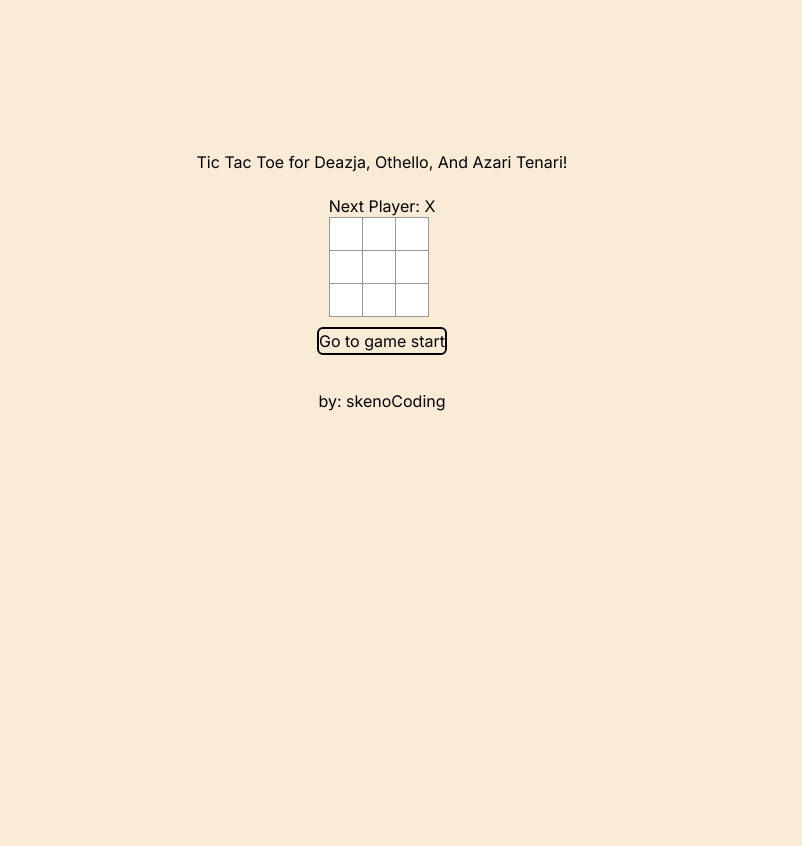
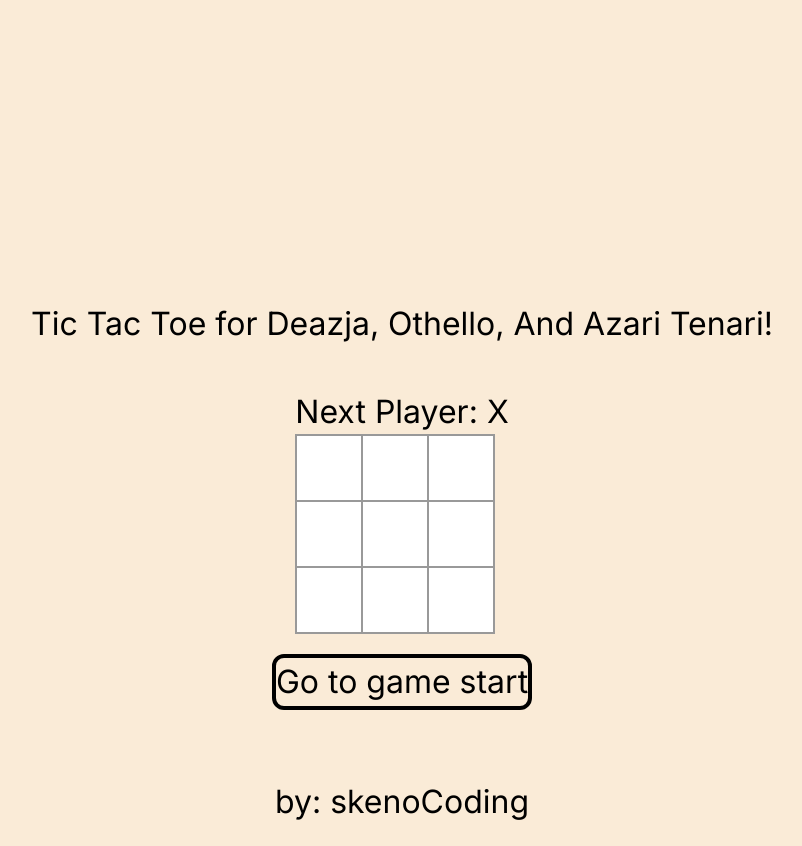
Before and after one commit to skno27/React-TicTacToe, a Next.js app: page / in a window 1280 px wide. Shown: the whole page, without its empty margins (258-1060 px from the left). Before the commit the page ends 800 px from the top, so only its background shows below. Built offline with nearby package versions, Linux system fonts and the light colour scheme.

Commit message:
Added css Zoom property to scale elements up to a more favorable size

```diff
--- a/src/app/globals.css
+++ b/src/app/globals.css
@@ -2,8 +2,14 @@
 @tailwind components;
 @tailwind utilities;
 
+html {
+  zoom: 2;
+}
+
 body {
   margin: 10px;
+  height: 100%;
+  width: 100%;
   background-color: antiquewhite;
 }
 
--- a/src/app/layout.js
+++ b/src/app/layout.js
@@ -1,17 +1,23 @@
-import { Inter } from 'next/font/google'
-import './globals.css'
+import { Inter } from "next/font/google";
+import "./globals.css";
 
-const inter = Inter({ subsets: ['latin'] })
+const inter = Inter({ subsets: ["latin"] });
 
 export const metadata = {
-  title: 'Create Next App',
-  description: 'Generated by create next app',
-}
+  title: "Create Next App",
+  description: "Generated by create next app",
+};
 
 export default function RootLayout({ children }) {
   return (
     <html lang="en">
+      <head>
+        <meta
+          name="viewport"
+          content="width=device-width, initial-scale=1.0"
+        />
+      </head>
       <body className={inter.className}>{children}</body>
     </html>
-  )
+  );
 }
```
Also changed, not shown: 1 other file (tests, documents, lock files or other folders).
